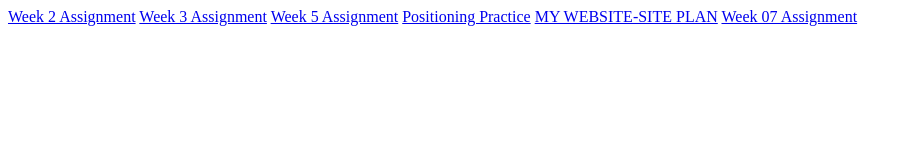
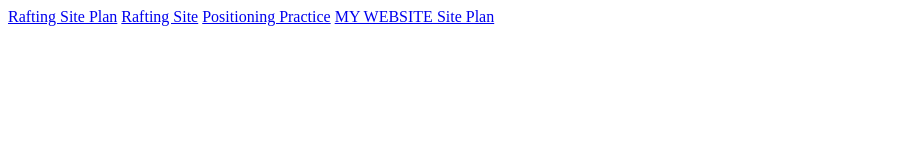
Before and after one commit to awilddaisy/WDD130, a plain HTML site: page index.html in a window 1280 px wide. Shown: the whole page, without its empty margins (0-913 px from the left). Drawn offline with Linux system fonts and the light colour scheme.

Commit message:
index changes

```diff
--- a/index.html
+++ b/index.html
@@ -7,11 +7,9 @@
     <title>Document</title>
 </head>
 <body>
-            <a href="./wwr/site-plan-rafting.html">Week 2 Assignment</a>
-            <a href="./wwr/index.html">Week 3 Assignment</a>
-            <a href="./wwr/index.html">Week 5 Assignment</a>
+            <a href="./wwr/site-plan-rafting.html">Rafting Site Plan</a>
+            <a href="./wwr/index.html">Rafting Site</a>
             <a href="positioning.html">Positioning Practice</a>
-            <a href="mental_health/site-plan.html">MY WEBSITE-SITE PLAN</a>
-            <a href="wwr/index.html">Week 07 Assignment</a>
+            <a href="mental_health/site-plan.html">MY WEBSITE Site Plan</a>
 </body>
 </html>
```
